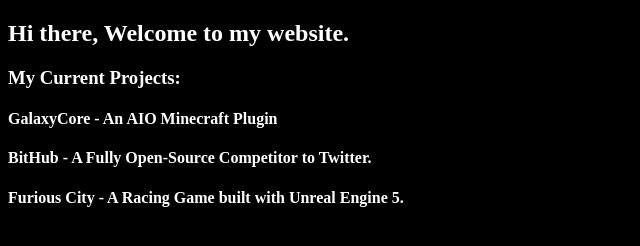
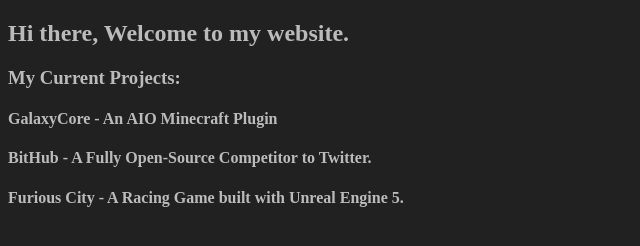
Before and after one commit to GalaxyModzDev/galaxymodzdev.github.io, a plain HTML site: page index.html in a window 1280 px wide. Shown: the whole page, without its empty margins (0-640 px from the left). Drawn offline with Linux system fonts and the light colour scheme; files that its build step writes are made by us from their sources.

Commit message:
update10 - Dark Mode is now Default Theme

```diff
--- a/assets/css/styles.css
+++ b/assets/css/styles.css
@@ -1,9 +1,9 @@
 body {
-  background-color: black;
+  background-color: #212121;
 }
 
 h2,
 h3,
 h4 {
-  color: white;
+  color: #bbbbbb;
 }
--- a/index.html
+++ b/index.html
@@ -3,7 +3,7 @@
   <head>
     <meta charset="UTF-8" />
     <meta name="viewport" content="width=device-width, initial-scale=1.0" />
-    <link rel="stylesheet" href="css/styles.css" />
+    <link rel="stylesheet" href="assets/css/styles.css" />
     <title>Home | Galaxy Modz Website</title>
   </head>
   <body>
```
